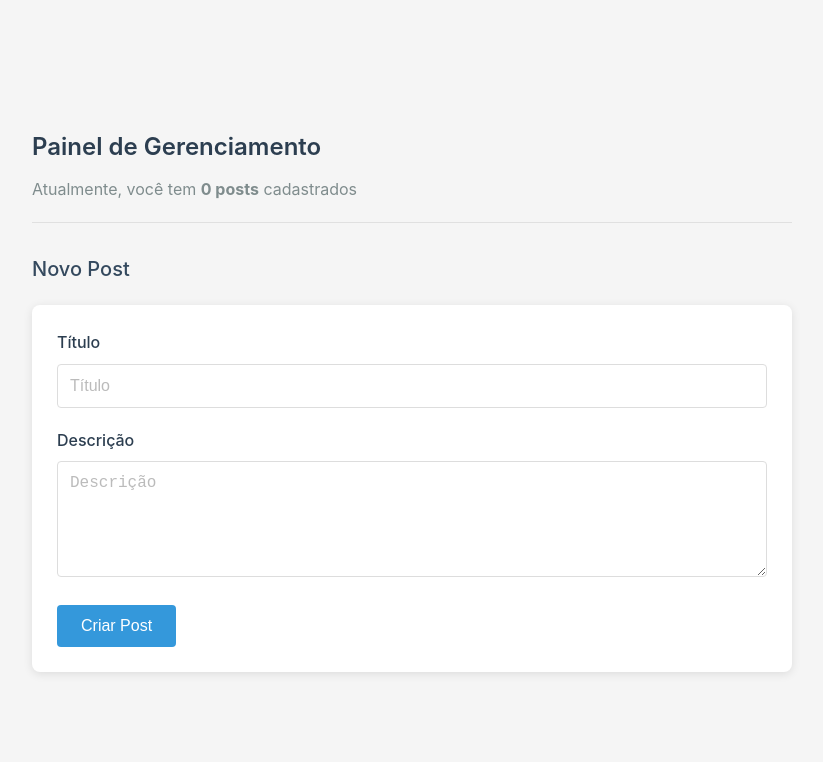
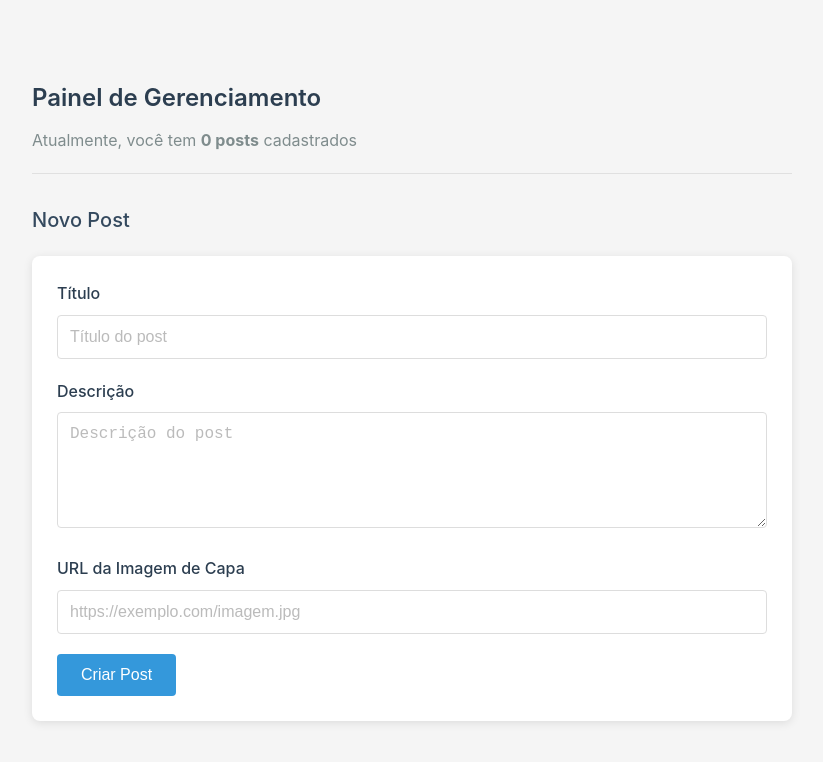
Before and after one commit to Jehfferson-chepli/-M02S09-Introducao, a React (Vite) app in the folder PostPag/: page / in a window 1280 px wide. Shown: the top 762 px of the page, without its empty margins (228-1051 px from the left). Built offline with nearby package versions, Linux system fonts and the light colour scheme; the HTML template or start-up script is replaced by a standard one.

Commit message:
[M02S09] -  Ex2 -  Url da imagem de capa
Atividade:
Adicione um campo para o usuário colar a URL da imagem de capa do post juntamente com um estado para armazenar a url digitado no campo.

```diff
--- a/PostPag/src/App.css
+++ b/PostPag/src/App.css
@@ -84,6 +84,24 @@ body {
   color: #bbb;
 }
 
+.image-preview {
+  margin-top: 10px;
+  text-align: center;
+}
+
+.image-preview p {
+  font-size: 14px;
+  color: #7f8c8d;
+  margin-bottom: 8px;
+}
+
+.image-preview img {
+  max-width: 100%;
+  max-height: 200px;
+  border-radius: 4px;
+  border: 1px solid #ddd;
+}
+
 .submit-button {
   background-color: #3498db;
   color: white;
--- a/PostPag/src/App.jsx
+++ b/PostPag/src/App.jsx
@@ -4,14 +4,16 @@ import './App.css';
 function App() {
   const [title, setTitle] = useState('');
   const [description, setDescription] = useState('');
+  const [imageUrl, setImageUrl] = useState('');
 
   const handleSubmit = (e) => {
     e.preventDefault();
-    // Lógica para enviar os dados do formulário
-    console.log({ title, description });
-    // Limpar os campos após o envio
+
+    console.log({ title, description, imageUrl });
+
     setTitle('');
     setDescription('');
+    setImageUrl('');
   };
 
   return (
@@ -32,7 +34,7 @@ function App() {
               id="title"
               value={title}
               onChange={(e) => setTitle(e.target.value)}
-              placeholder="Título"
+              placeholder="Título do post"
               required
             />
           </div>
@@ -43,9 +45,20 @@ function App() {
               id="description"
               value={description}
               onChange={(e) => setDescription(e.target.value)}
-              placeholder="Descrição"
+              placeholder="Descrição do post"
               rows={5}
               required
+            />
+          </div>
+
+          <div className="form-group">
+            <label htmlFor="imageUrl">URL da Imagem de Capa</label>
+            <input
+              type="url"
+              id="imageUrl"
+              value={imageUrl}
+              onChange={(e) => setImageUrl(e.target.value)}
+              placeholder="https://exemplo.com/imagem.jpg"
             />
           </div>
 
```
